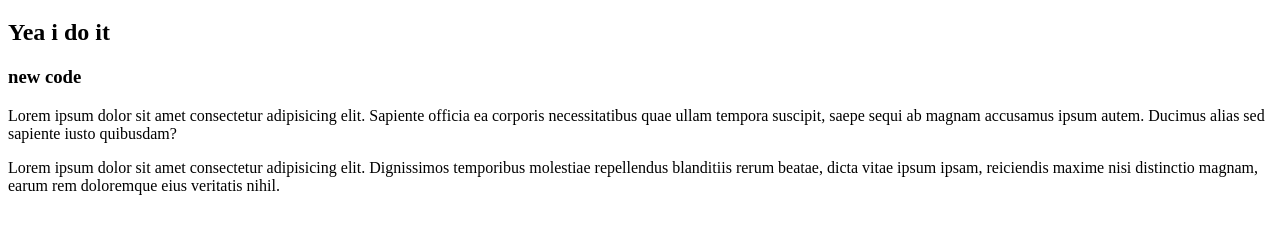
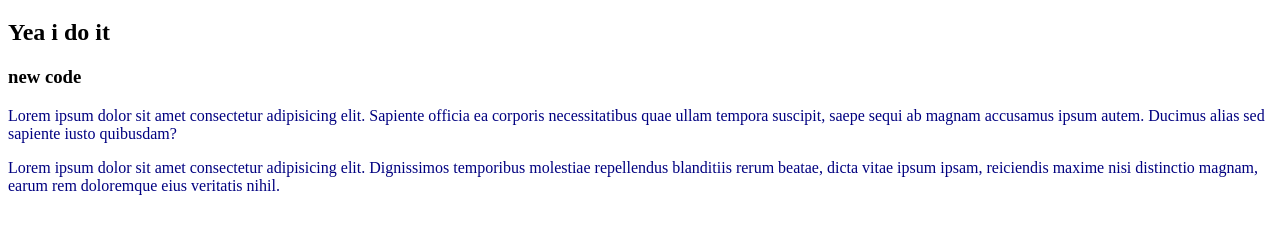
Before and after one commit to AHChowdhury744258/my-first-repo, a plain HTML site: page index.html in a window 1280 px wide. Shown: the part 61-294 px from the top of the page. Drawn offline with Linux system fonts and the light colour scheme.

Commit message:
colour change

```diff
--- a/style.css
+++ b/style.css
@@ -1,3 +1,3 @@
 p{
-    color: black;
+    color: navy;
 }
```
